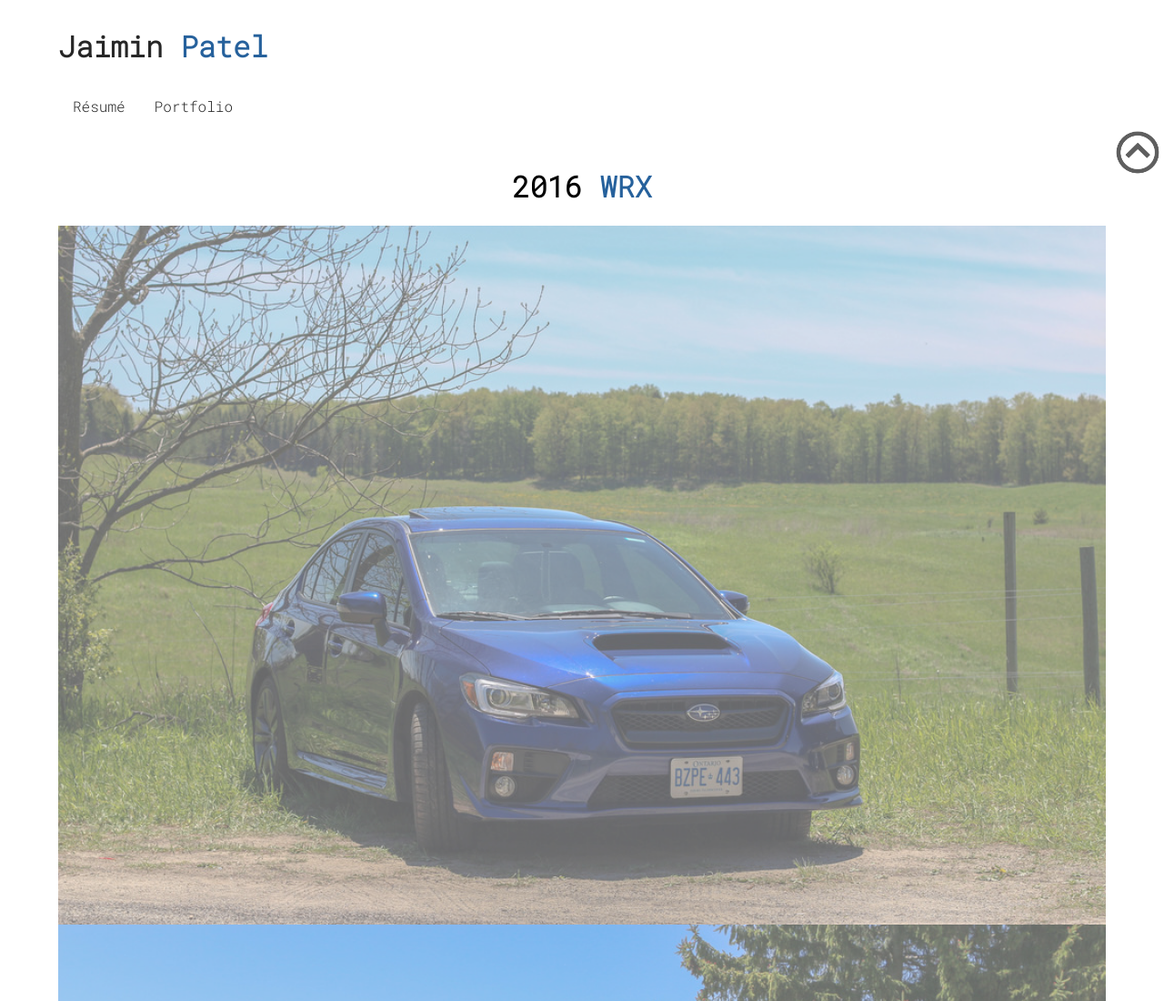
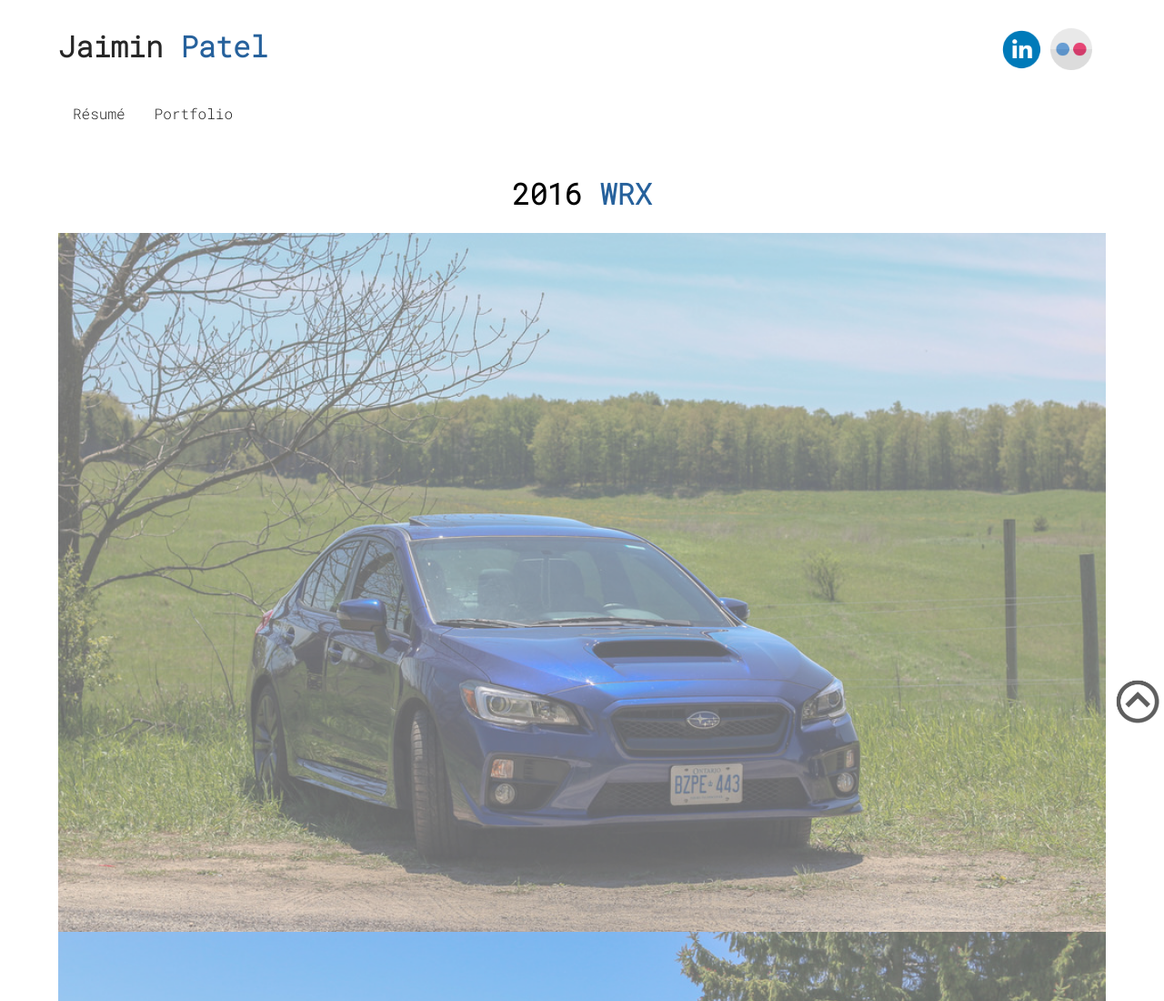
Before and after one commit to jaiminpatel98/Jaimin-Patel, a plain HTML site: page portfolio.html in a window 1280 px wide. Shown: the top 1100 px of the page at 91% size. Drawn offline with nearby package versions, Linux system fonts and the light colour scheme.

Commit message:
added social media icons

```diff
--- a/portfolio.css
+++ b/portfolio.css
@@ -4,14 +4,11 @@ body {
     margin-right: 5%;
 }
 .header h1 {
-    display: inline-block;
+    float: left;
     color: #262626;
 }
 .header h1 span {
     color: #26619C;
-}
-.menu-bar {
-    width: 100%;
 }
 .first a {
     float: left;
@@ -37,11 +34,6 @@ body {
     border: none;
     cursor: pointer;
 }
-#toTop img{
-    right: 0;
-    position: fixed;
-    width: 4.5%;
-}
 .dropdown {
     position: relative;
     display: inline-block;
@@ -63,12 +55,29 @@ body {
     display: block;
 
 }
-
 .dropdown-content a:hover {
     background-color: #26619C;
 }
 .dropdown:hover .dropdown-content {
     display: block;
+}
+#toTop img{
+    right: 0;
+    position: fixed;
+    width: 4.5%;
+    bottom: 0;
+}
+.media {
+    padding-top: 2%;
+    width: 79.5%;
+    display: inline-block;
+    align-items: center;
+}
+.icon img{
+    float: right;
+    width: 5%;
+    height: 5%;
+    padding-right: 1%;
 }
 .wrx {
     text-align: center;
--- a/portfolio.html
+++ b/portfolio.html
@@ -14,6 +14,16 @@
         <div class="header">
             <a id="name" href="index.html"><h1>Jaimin <span>Patel</span></h1></a>
         </div>
+        <div class="media">
+            <a class="icon" href="https://www.flickr.com/photos/149982555@N03/">
+                <img src="images/media/flickr.png">
+            </a>
+            <a class="icon" href="https://www.linkedin.com/in/jaimin-patel-b46bb85a/">
+                <img src="images/media/linkedin.png">
+            </a>
+        </div>
+        <br>
+        <br>
         <div class="nav">
             <div class="first">
                 <a href="resume.html">Résumé</a>
```
Also changed, not shown: images/media/flickr.png (added), images/media/linkedin.png (added).
